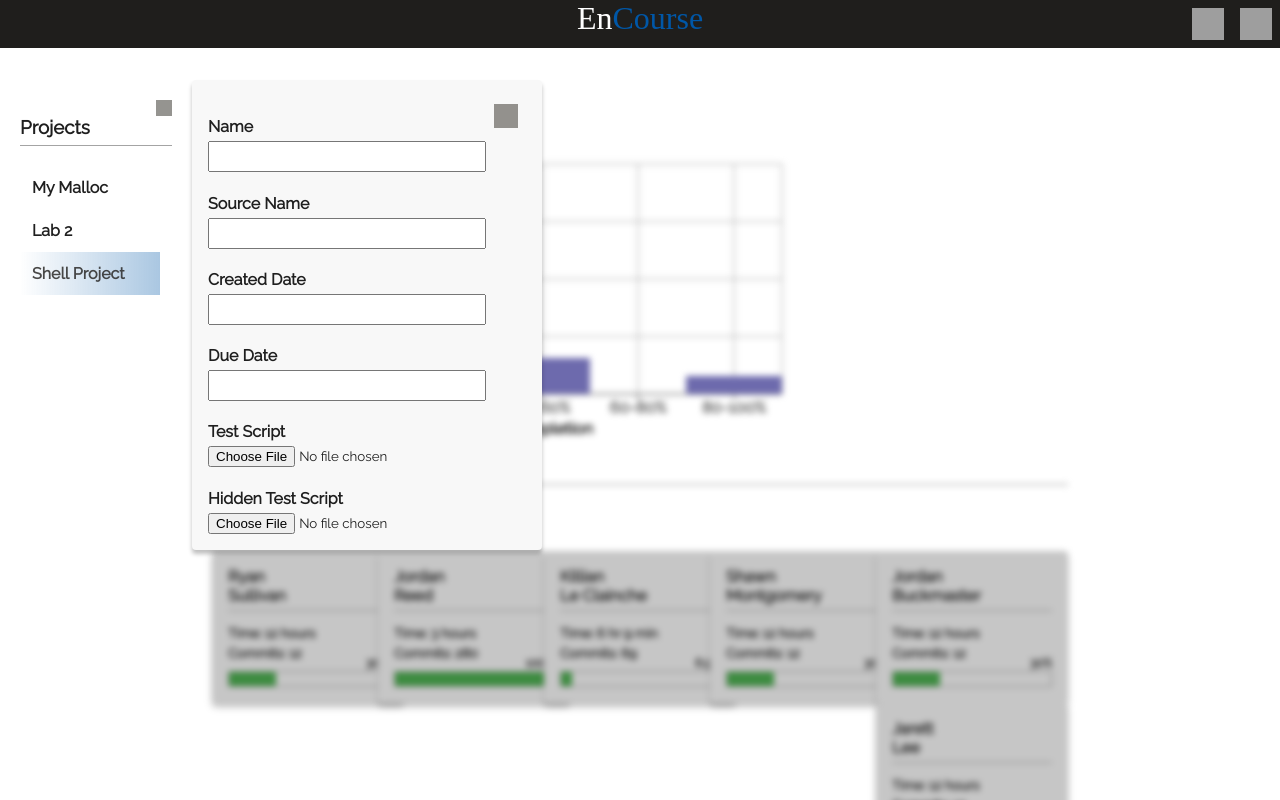
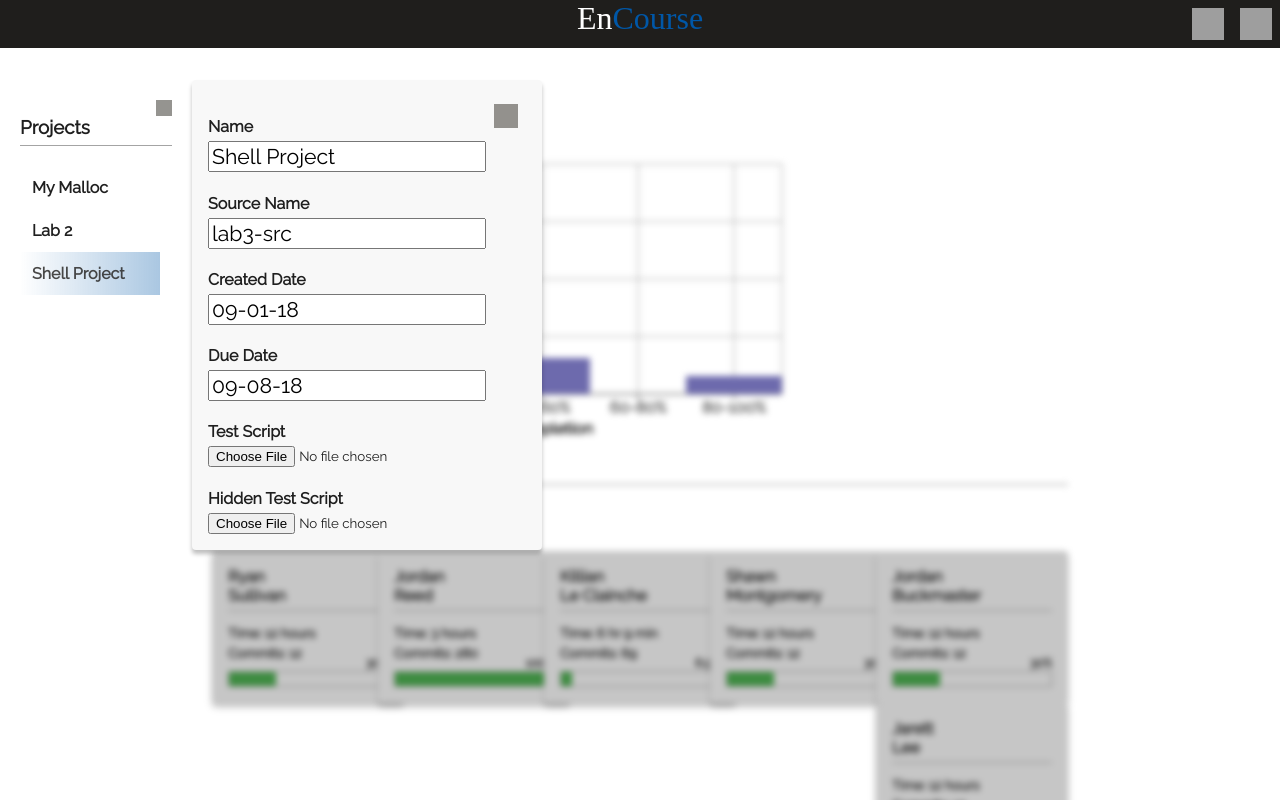
Before and after one commit to Maxattax97/encourse, a React (Create React App) app in the folder client/: page /course in a window 1280 px wide. Both pictures are taken after a click on the element "Projects". Built offline with nearby package versions, Linux system fonts and the light colour scheme; grey boxes are pictures that could not be loaded; a web font is replaced by a local one.

Commit message:
Update Project Options Props based on currently selected project

```diff
--- a/client/src/components/Modal.js
+++ b/client/src/components/Modal.js
@@ -7,7 +7,7 @@ class Modal extends Component {
 
     render() {
         return (
-            <div className={"modal"} onClick={this.props.onClose}>
+            <div className={"modal"} style={this.props.show ? {} : {display: "none"}} onClick={this.props.onClose}>
                 <div className={this.props.left ? "modal-left" : this.props.right ? "modal-right" : "modal-center"} onClick={(e) => e.stopPropagation()}>
                     <Card component={<div className={"modal-container"}>
                         {this.props.component}
--- a/client/src/components/course/CoursePanel.js
+++ b/client/src/components/course/CoursePanel.js
@@ -67,7 +67,7 @@ class CoursePanel extends Component {
             projects : [
                 {
                     name: "My Malloc",
-                    src_name: "lab1-src",
+                    source_name: "lab1-src",
                     created_date: "09-01-18",
                     due_date: "09-08-18",
                     test_script: true,
@@ -76,7 +76,7 @@ class CoursePanel extends Component {
                 },
                 {
                     name: "Lab 2",
-                    src_name: "lab2-src",
+                    source_name: "lab2-src",
                     created_date: "09-01-18",
                     due_date: "09-08-18",
                     test_script: true,
@@ -85,7 +85,7 @@ class CoursePanel extends Component {
                 },
                 {
                     name: "Shell Project",
-                    src_name: "lab3-src",
+                    source_name: "lab3-src",
                     created_date: "09-01-18",
                     due_date: "09-08-18",
                     test_script: true,
@@ -114,11 +114,10 @@ class CoursePanel extends Component {
         return (
             <div className="panel-course">
                 <ProjectNavigation titleClick={this.showProjectOptions} projectClick={this.updateProjectState} currentProject={this.state.current_project} info={this.state.projects} />
-                <div className={"panel-center-content"}>
-                    {
-                        this.state.project_options ?
-                            <Modal left onClose={() => this.setState({project_options: false})} component={<ProjectOptions />}/> : <div />
-                    }
+                <div className="panel-center-content">
+                    <Modal left show={this.state.project_options} onClose={() => this.setState({project_options: false})}
+                           component={<ProjectOptions project={this.state.projects[this.state.current_project]}/>}/>
+
                     <div className={"panel-course-content " + (this.state.project_options ? "blur" : "")}>
                         <h3>Class Statistics</h3>
                         <ClassProgressHistogram/>
--- a/client/src/components/project/ProjectOptions.js
+++ b/client/src/components/project/ProjectOptions.js
@@ -1,6 +1,34 @@
 import React, { Component } from "react"
 
 class ProjectOptions extends Component {
+
+    constructor(props) {
+        super(props);
+
+        this.state = {
+            name : "",
+            source_name: "",
+            created_date: "",
+            due_date: "",
+            test_script: false,
+            hidden_test_script: false
+        }
+    }
+
+    static getDerivedStateFromProps(props, state) {
+        return {
+            name: props.project.name,
+            source_name: props.project.source_name,
+            created_date: props.project.created_date,
+            due_date: props.project.due_date,
+            test_script: props.project.test_script,
+            hidden_test_script: props.project.hidden_test_script
+        };
+    }
+
+    onChange = (event) => {
+        this.setState({[event.target.name]: event.target.value});
+    };
 
     render() {
         return (
@@ -8,19 +36,19 @@ class ProjectOptions extends Component {
                 <h4 className="header">
                     Name
                 </h4>
-                <input type="text" className="h3-size"/>
+                <input type="text" className="h3-size" value={this.state.name} onChange={this.onChange} name="name" ref="name"/>
                 <h4 className="header">
                     Source Name
                 </h4>
-                <input type="text" className="h3-size"/>
+                <input type="text" className="h3-size" value={this.state.source_name} onChange={this.onChange} name="source_name" ref="source_name"/>
                 <h4 className="header">
                     Created Date
                 </h4>
-                <input type="text" className="h3-size"/>
+                <input type="text" className="h3-size" value={this.state.created_date} onChange={this.onChange} name="created_date" ref="created_date"/>
                 <h4 className="header">
                     Due Date
                 </h4>
-                <input type="text" className="h3-size"/>
+                <input type="text" className="h3-size" value={this.state.due_date} onChange={this.onChange} name="due_date" ref="due_date"/>
                 <h4 className="header">
                     Test Script
                 </h4>
```
